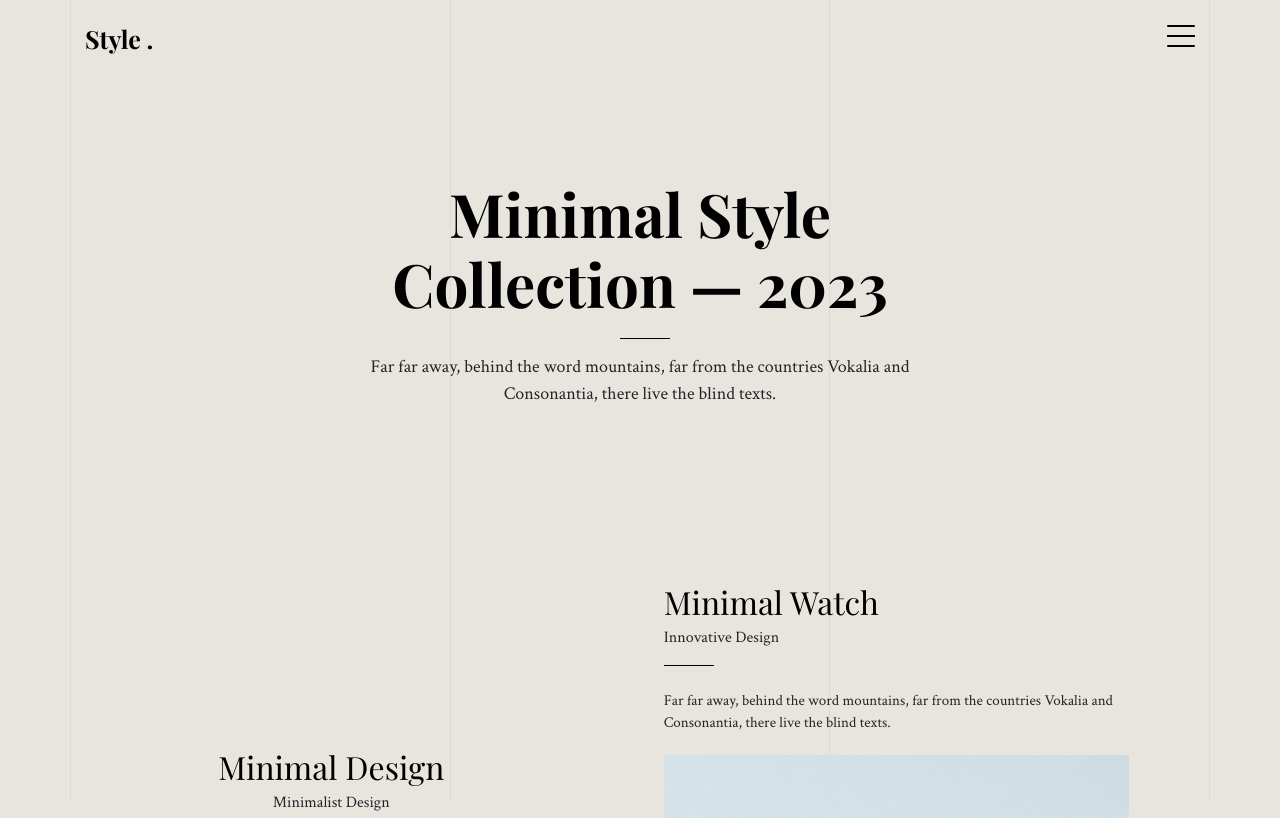
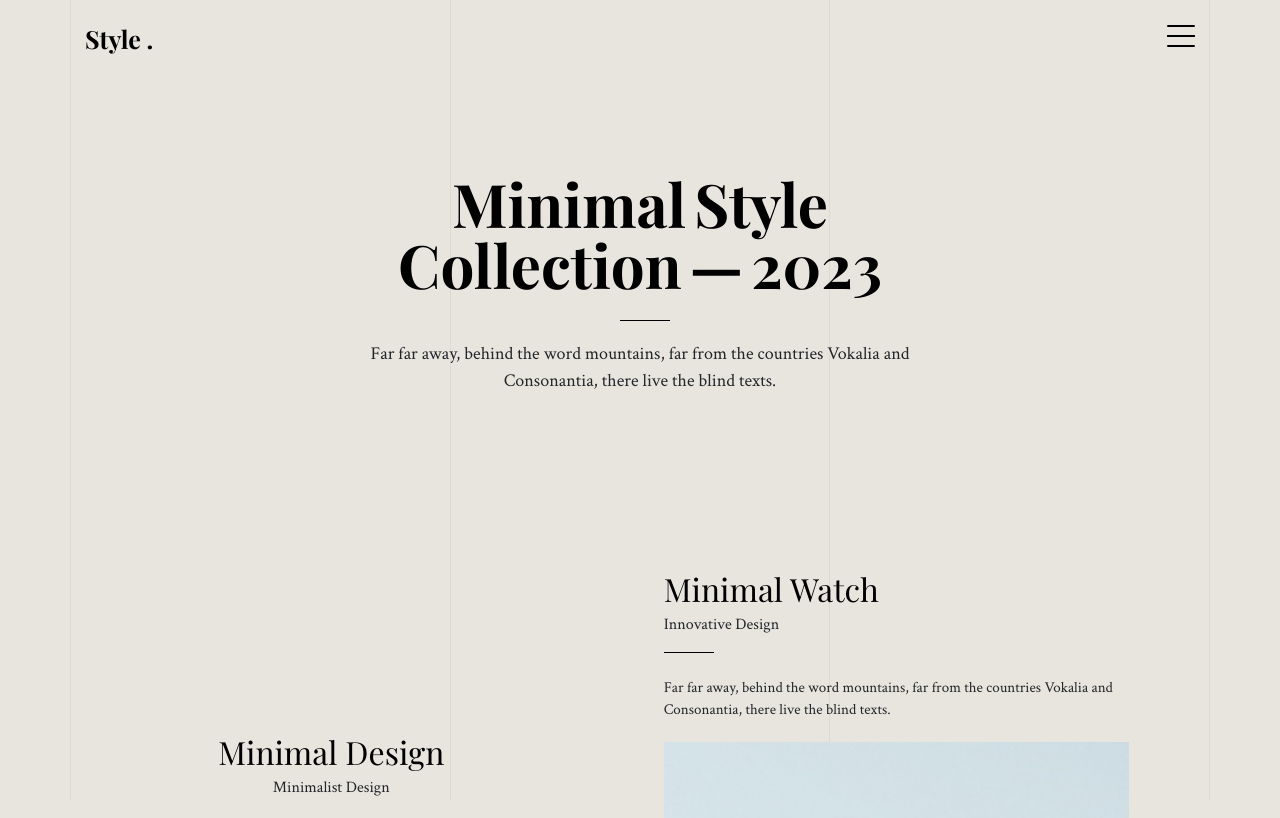
Before and after one commit to d2nst/minimal-style-site, a plain HTML site: page index.html in a window 1280 px wide. Shown: the top 818 px of the page. Drawn offline with nearby package versions, Linux system fonts and the light colour scheme.

Commit message:
메인 페이지 완성

```diff
--- a/css/style.css
+++ b/css/style.css
@@ -76,6 +76,7 @@ header {
 
 .burger-bar.open {
   position: fixed;
+  right: 20px;
 }
 
 .burger-bar.open span:nth-child(1),
@@ -102,7 +103,7 @@ header {
   opacity: 0;
   transition: 0.3s;
   visibility: hidden;
-  z-index: 1;
+  z-index: 100;
 }
 
 .overlay ul {
@@ -194,15 +195,21 @@ header {
 }
 
 .main__title h2 {
+  position: relative;
+  margin-bottom: 20px;
+  top: 80px;
+}
+
+.main__title h2 span {
   font-size: var(--font-large);
   font-weight: var(--weight-bold);
-  line-height: 70px;
-  position: relative;
-  margin-bottom: 20px;
+  line-height: 50px;
+  display: inline-block;
+  opacity: 0;
 }
 
 .main__title p {
-  margin-top: 35px;
+  margin-top: 40px;
   font-size: 1.8rem;
 }
 
--- a/index.html
+++ b/index.html
@@ -21,19 +21,18 @@
 	<!-- Jquery -->
 	<script src="https://cdnjs.cloudflare.com/ajax/libs/jquery/3.6.3/jquery.min.js"></script>
 
-
-
 	<!-- aos CSS & JS -->
 	<script src="https://unpkg.com/aos@2.3.1/dist/aos.js"></script>
 
 	<!-- Swiper CSS & JS -->
 	<script src="https://cdn.jsdelivr.net/npm/swiper@8/swiper-bundle.min.js"></script>
-
 	<script src="https://cdn.jsdelivr.net/npm/bootstrap@5.1.3/dist/js/bootstrap.bundle.min.js"></script>
 
 	<!-- gsap JS-->
 	<script src="https://cdnjs.cloudflare.com/ajax/libs/gsap/3.6.0/gsap.min.js"></script>
 	<script src="https://cdnjs.cloudflare.com/ajax/libs/gsap/3.6.0/ScrollTrigger.min.js"></script>
+	<script src="https://cdnjs.cloudflare.com/ajax/libs/gsap/2.0.2/TweenMax.min.js"></script>
+
 
 
 	<!-- My CSS & JS -->
@@ -89,7 +88,13 @@
 				<div class="row">
 					<div class="main__title px-0">
 						<div class="contents">
-							<h2>Minimal Style Collection — 2023</h2>
+							<h2>
+								<span class="box">Minimal</span>
+								<span class="box">Style</span>
+								<span class="box">Collection</span>
+								<span class="box"> — </span>
+								<span class="box">2023</span>
+							</h2>
 							<div class="title__bar"><span></span></div>
 							<p class="animate__animated animate__fadeInUp animate__delay-2s">Far far away, behind the word
 								mountains,
--- a/js/main.js
+++ b/js/main.js
@@ -51,6 +51,15 @@ gsap.to('.seasonTwo .img__top', {
     scrub: true,
   },
 });
+
+gsap.to('.box', {
+  duration: 1,
+  y: -80,
+  stagger: 0.3,
+  opacity: 1,
+  ease: 'power4.easeOut',
+});
+
 // AOS animation
 AOS.init();
 
```
